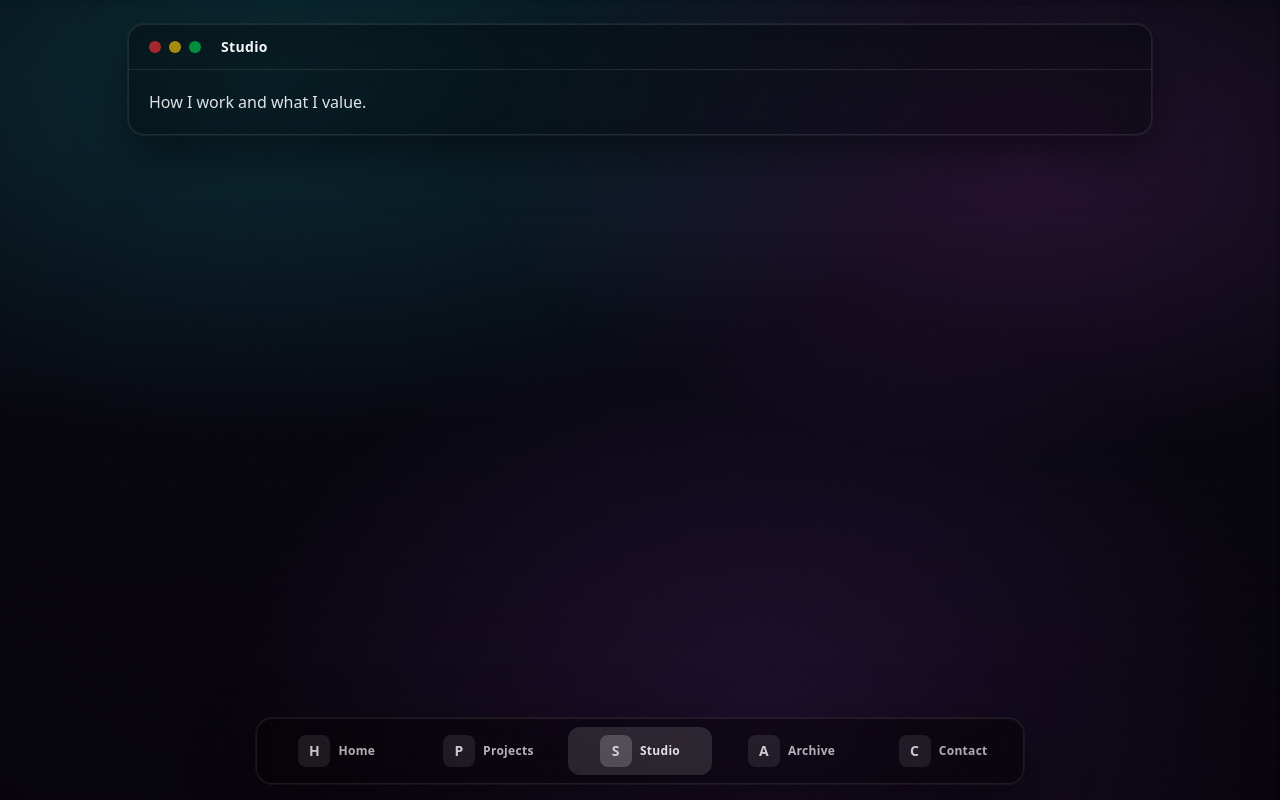
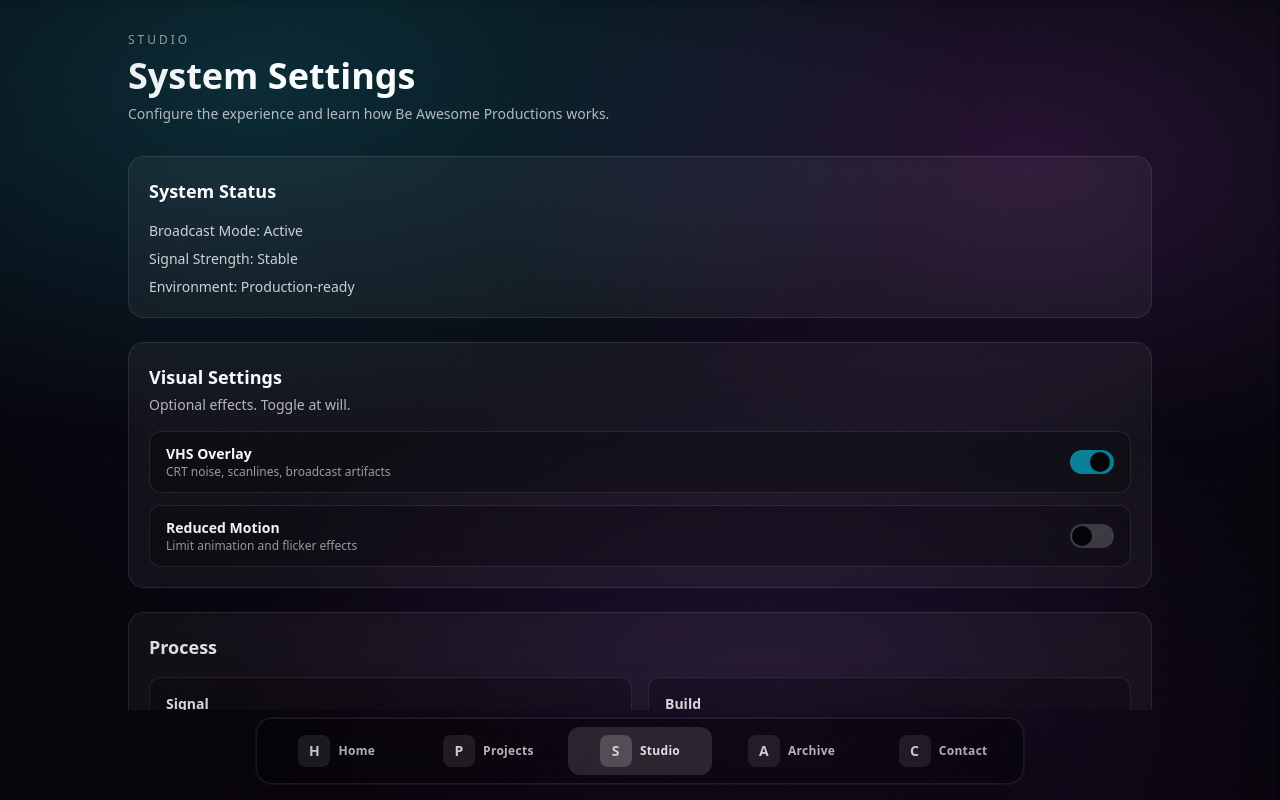
Before and after one commit to TyGosley/broadcast-mode, a Next.js app: page /studio in a window 1280 px wide. Built offline with nearby package versions, Linux system fonts and the light colour scheme.

Commit message:
feat: add studio settings page

```diff
--- a/app/studio/page.tsx
+++ b/app/studio/page.tsx
@@ -1,9 +1,99 @@
-import { WindowShell } from "@/components/WindowShell";
+"use client";
+
+import { useState } from "react";
+import { StudioSection } from "../../components/StudioSection";
+import { StudioToggle } from "../../components/StudioToggle";
+import { STUDIO_PROCESS, STUDIO_STACK } from "../../lib/studioConfig";
 
 export default function StudioPage() {
+  const [vhsEnabled, setVhsEnabled] = useState(true);
+  const [reducedMotion, setReducedMotion] = useState(false);
+
   return (
-    <WindowShell title="Studio">
-      <p>How I work and what I value.</p>
-    </WindowShell>
+    <main className="min-h-dvh px-5 py-8 pb-12">
+      <header className="mx-auto max-w-5xl">
+        <p className="text-xs tracking-[0.25em] text-white/60">STUDIO</p>
+        <h1 className="mt-2 text-3xl font-bold text-white md:text-4xl">
+          System Settings
+        </h1>
+        <p className="mt-2 max-w-2xl text-sm text-white/70">
+          Configure the experience and learn how Be Awesome Productions works.
+        </p>
+      </header>
+
+      <div className="mx-auto mt-8 grid max-w-5xl gap-6">
+        {/* System Status */}
+        <StudioSection title="System Status">
+          <ul className="grid gap-2 text-sm text-white/80">
+            <li>Broadcast Mode: Active</li>
+            <li>Signal Strength: Stable</li>
+            <li>Environment: Production-ready</li>
+          </ul>
+        </StudioSection>
+
+        {/* Visual Settings */}
+        <StudioSection
+          title="Visual Settings"
+          description="Optional effects. Toggle at will."
+        >
+          <div className="grid gap-3">
+            <StudioToggle
+              label="VHS Overlay"
+              description="CRT noise, scanlines, broadcast artifacts"
+              enabled={vhsEnabled}
+              onChange={setVhsEnabled}
+            />
+
+            <StudioToggle
+              label="Reduced Motion"
+              description="Limit animation and flicker effects"
+              enabled={reducedMotion}
+              onChange={setReducedMotion}
+            />
+          </div>
+        </StudioSection>
+
+        {/* Process */}
+        <StudioSection title="Process">
+          <div className="grid gap-4 md:grid-cols-2">
+            {STUDIO_PROCESS.map((step) => (
+              <div
+                key={step.title}
+                className="rounded-xl border border-white/10 bg-black/30 p-4"
+              >
+                <div className="text-sm font-semibold text-white">
+                  {step.title}
+                </div>
+                <p className="mt-1 text-xs text-white/70">
+                  {step.description}
+                </p>
+              </div>
+            ))}
+          </div>
+        </StudioSection>
+
+        {/* Stack */}
+        <StudioSection title="Stack">
+          <ul className="flex flex-wrap gap-2">
+            {STUDIO_STACK.map((tech) => (
+              <li
+                key={tech}
+                className="rounded-full border border-white/10 bg-black/30 px-3 py-1 text-xs text-white/80"
+              >
+                {tech}
+              </li>
+            ))}
+          </ul>
+        </StudioSection>
+
+        {/* Operator */}
+        <StudioSection title="Operator">
+          <p className="text-sm text-white/75">
+            Be Awesome Productions is a small, focused studio building modern
+            web experiences with personality. Fewer buzzwords. More intention.
+          </p>
+        </StudioSection>
+      </div>
+    </main>
   );
 }
--- /dev/null
+++ b/components/StudioSection.tsx
@@ -0,0 +1,21 @@
+export function StudioSection({
+  title,
+  description,
+  children,
+}: {
+  title: string;
+  description?: string;
+  children: React.ReactNode;
+}) {
+  return (
+    <section className="rounded-2xl border border-white/10 bg-white/5 p-5 backdrop-blur">
+      <header className="mb-4">
+        <h2 className="text-lg font-semibold text-white">{title}</h2>
+        {description && (
+          <p className="mt-1 text-sm text-white/70">{description}</p>
+        )}
+      </header>
+      {children}
+    </section>
+  );
+}
--- /dev/null
+++ b/components/StudioToggle.tsx
@@ -0,0 +1,42 @@
+"use client";
+
+export function StudioToggle({
+  label,
+  description,
+  enabled,
+  onChange,
+}: {
+  label: string;
+  description?: string;
+  enabled: boolean;
+  onChange: (v: boolean) => void;
+}) {
+  return (
+    <button
+      type="button"
+      onClick={() => onChange(!enabled)}
+      className="flex w-full items-center justify-between gap-4 rounded-xl border border-white/10 bg-black/30 px-4 py-3 text-left transition hover:bg-black/40 focus:outline-none focus-visible:ring-2 focus-visible:ring-cyan-300/60"
+    >
+      <div>
+        <div className="text-sm font-semibold text-white">{label}</div>
+        {description && (
+          <div className="text-xs text-white/60">{description}</div>
+        )}
+      </div>
+
+      <div
+        className={[
+          "relative h-6 w-11 rounded-full transition",
+          enabled ? "bg-cyan-400/60" : "bg-white/20",
+        ].join(" ")}
+      >
+        <span
+          className={[
+            "absolute top-0.5 h-5 w-5 rounded-full bg-black transition-transform",
+            enabled ? "translate-x-5" : "translate-x-0.5",
+          ].join(" ")}
+        />
+      </div>
+    </button>
+  );
+}
--- /dev/null
+++ b/lib/studioConfig.ts
@@ -0,0 +1,32 @@
+export const STUDIO_STACK = [
+  "Next.js",
+  "React",
+  "TypeScript",
+  "Tailwind CSS",
+  "Three.js",
+  "Node.js",
+  "Vercel",
+];
+
+export const STUDIO_PROCESS = [
+  {
+    title: "Signal",
+    description:
+      "We start with intent. Goals, constraints, and vibe before pixels.",
+  },
+  {
+    title: "Build",
+    description:
+      "Fast iteration with real code. No static comps that lie.",
+  },
+  {
+    title: "Polish",
+    description:
+      "Details matter. Motion, performance, accessibility.",
+  },
+  {
+    title: "Launch",
+    description:
+      "Ship, observe, refine. The product doesn’t stop at deploy.",
+  },
+];
```
